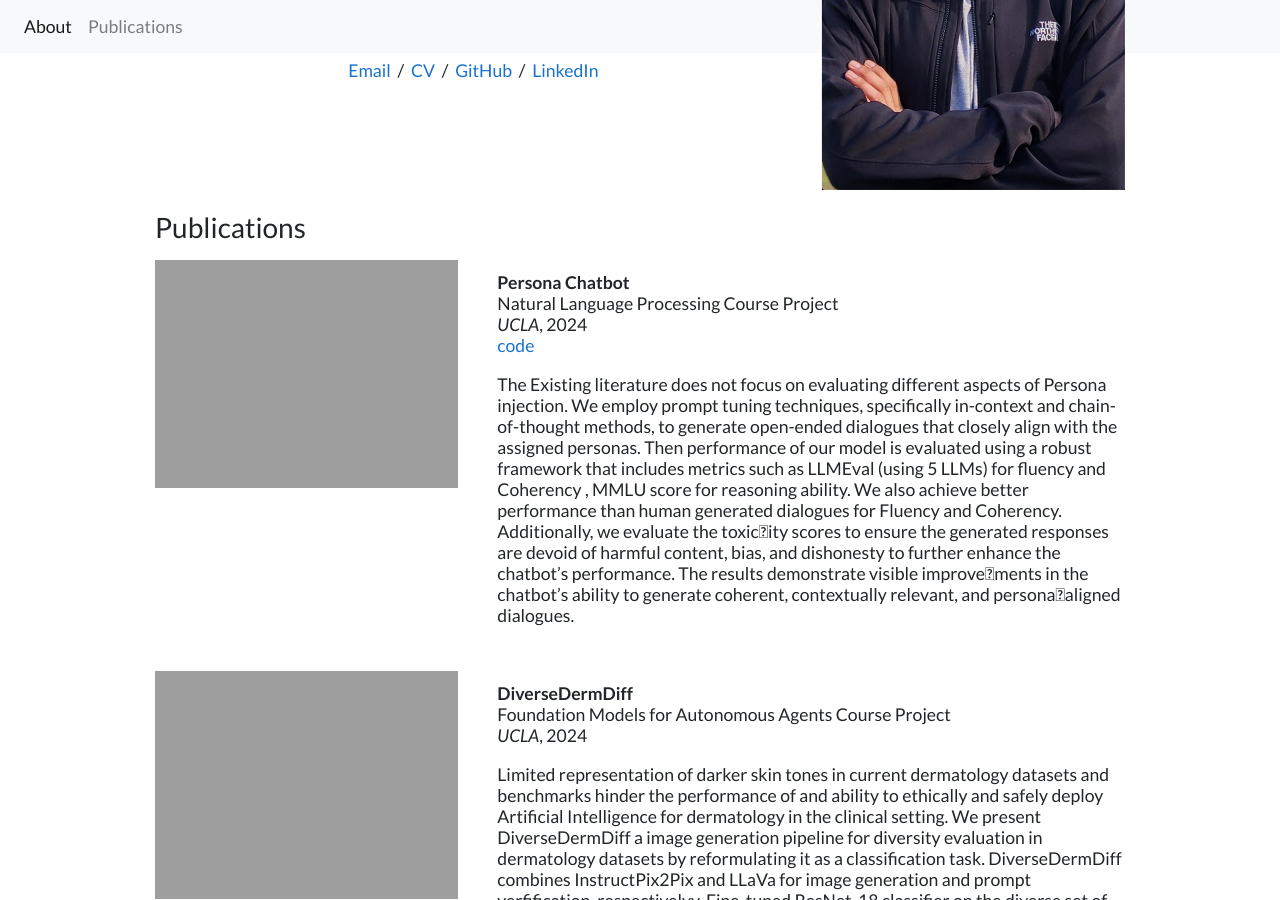
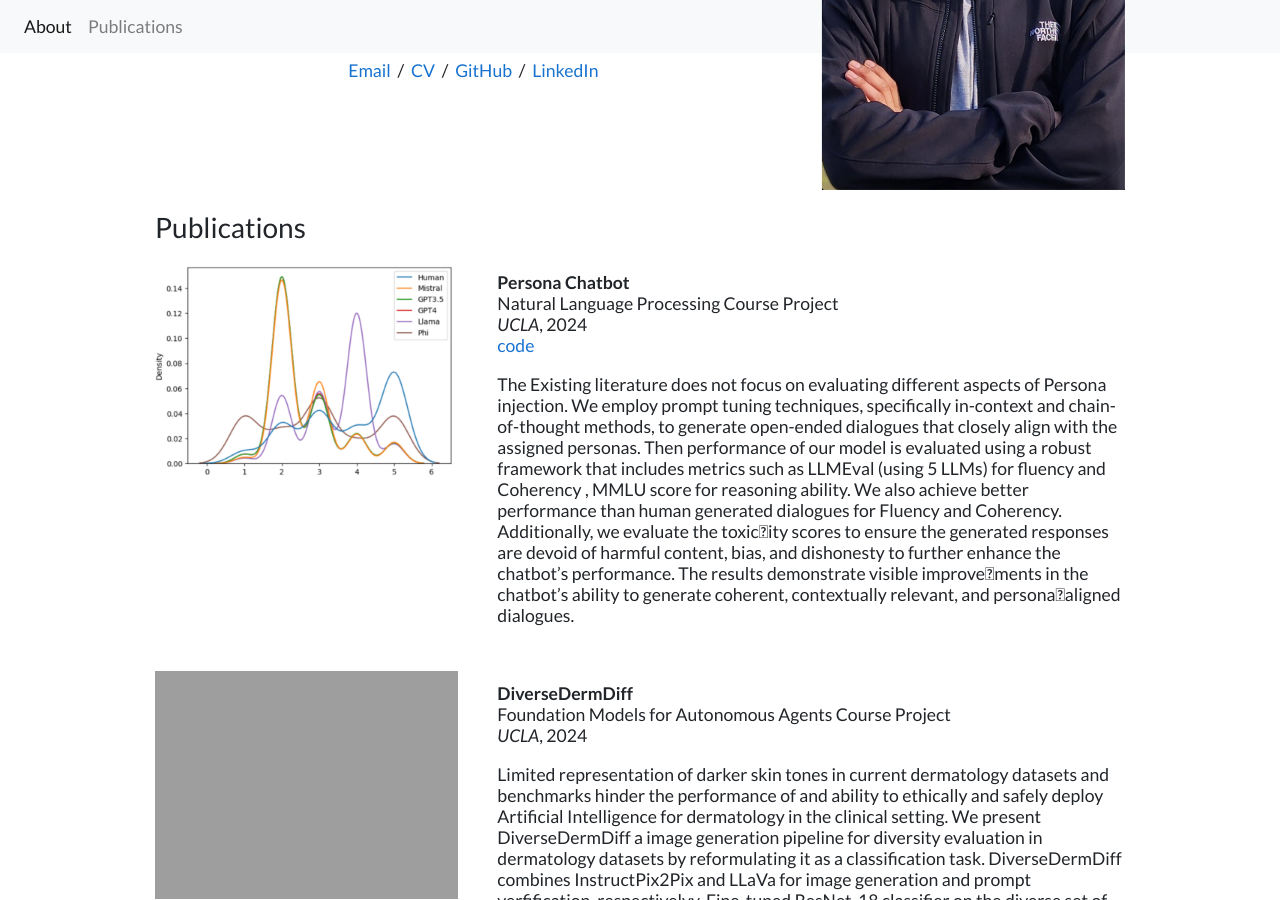
Before and after one commit to NilayN7/nilay-naharas.github.io, a Jekyll site: the page built from index.html, in a window 1280 px wide and 900 px high, scrolled down 528 px. Built offline with Jekyll 4.4.1, drawn with Linux system fonts in a browser that asks for light colours.

Commit message:
changed image path

```diff
--- a/publications/_posts/2024-04-01-persona_chatbot.markdown
+++ b/publications/_posts/2024-04-01-persona_chatbot.markdown
@@ -1,7 +1,7 @@
 ---
 title:  "Persona Chatbot"
 date:   2024-04-01
-image: /projects/overall_pipeline_diff_orietation.png
+image: /projects/distribution.png
 authors: "Natural Language Processing Course Project"
 venue: "UCLA"
 # bib: |
```
